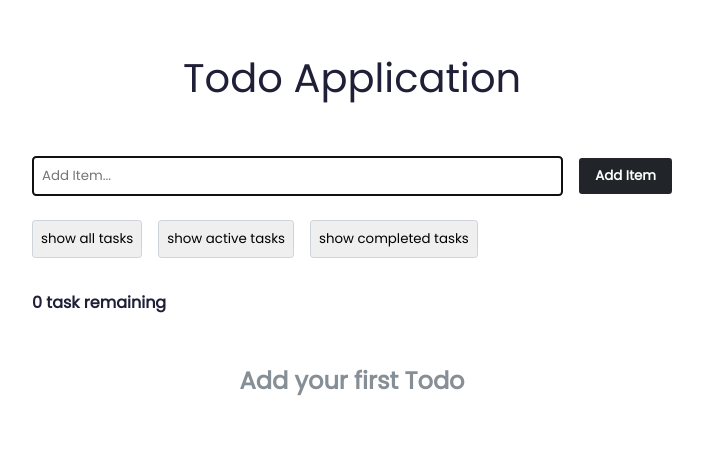
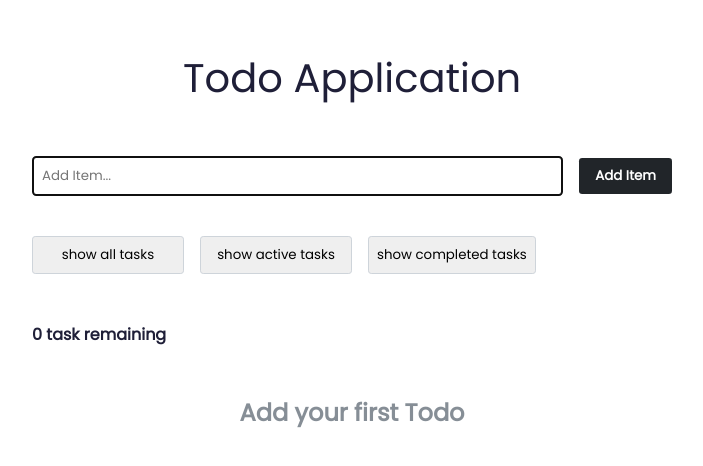
Before and after one commit to Mukesh-Sonu/todo-app-redux-next, a Next.js app: page / in a window 1280 px wide. Shown: the top 466 px of the page, without its empty margins (288-991 px from the left). Built offline with nearby package versions, Linux system fonts and the light colour scheme.

Commit message:
style fix

```diff
--- a/app/app.css
+++ b/app/app.css
@@ -65,16 +65,8 @@ form {
   background-color: #495057;
 }
 
-.showtask {
-  display: flex;
-  flex-wrap: wrap;
-  gap: 1rem;
-  justify-content: flex-start;
-  align-items: center;
-  margin-bottom: 2rem;
-}
-
 .showtask-button {
+  width: 100%;
   border-radius: 0.2rem;
   padding: 0.5rem;
   border: 1px solid #ced4da;
@@ -84,6 +76,17 @@ form {
 .showtask-button-filter {
   background-color: #343a40;
   color: #fff;
+}
+
+.all-and-active-button {
+  display: flex;
+  justify-content: space-between;
+  gap: 1rem;
+}
+
+.completed-button {
+  margin-top: 1rem;
+  margin-bottom: 1rem;
 }
 
 .todo-list-items {
@@ -166,4 +169,18 @@ form {
   .header {
     font-size: 2.5rem;
   }
+
+  .showtask {
+    display: flex;
+    flex-wrap: wrap;
+    gap: 1rem;
+    justify-content: flex-start;
+    align-items: center;
+    margin-bottom: 2rem;
+  }
+
+  .all-and-active-button {
+    width: 50%;
+    justify-content: space-between;
+  }
 }
--- a/components/ShowTodo.jsx
+++ b/components/ShowTodo.jsx
@@ -9,9 +9,14 @@ const ShowTodo = ({ filter, setFilter }) => {
 
   return (
     <div className="showtask">
-      <Button name="all" filter={filter} handleClick={handleClick} />
-      <Button name="active" filter={filter} handleClick={handleClick} />
-      <Button name="completed" filter={filter} handleClick={handleClick} />
+      <div className="all-and-active-button">
+        <Button name="all" filter={filter} handleClick={handleClick} />
+        <Button name="active" filter={filter} handleClick={handleClick} />
+      </div>
+
+      <div className="completed-button">
+        <Button name="completed" filter={filter} handleClick={handleClick} />
+      </div>
     </div>
   );
 };
```
